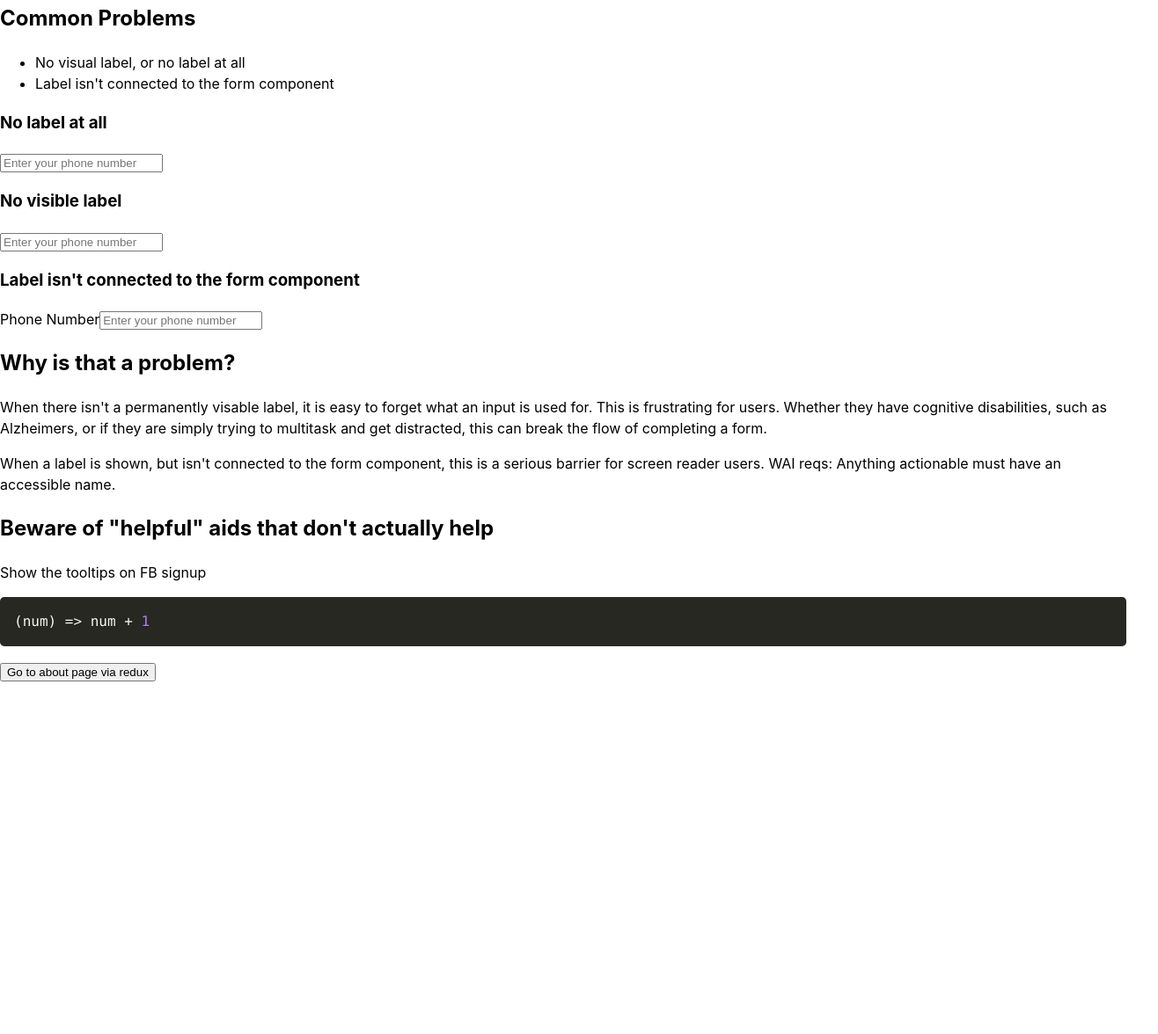
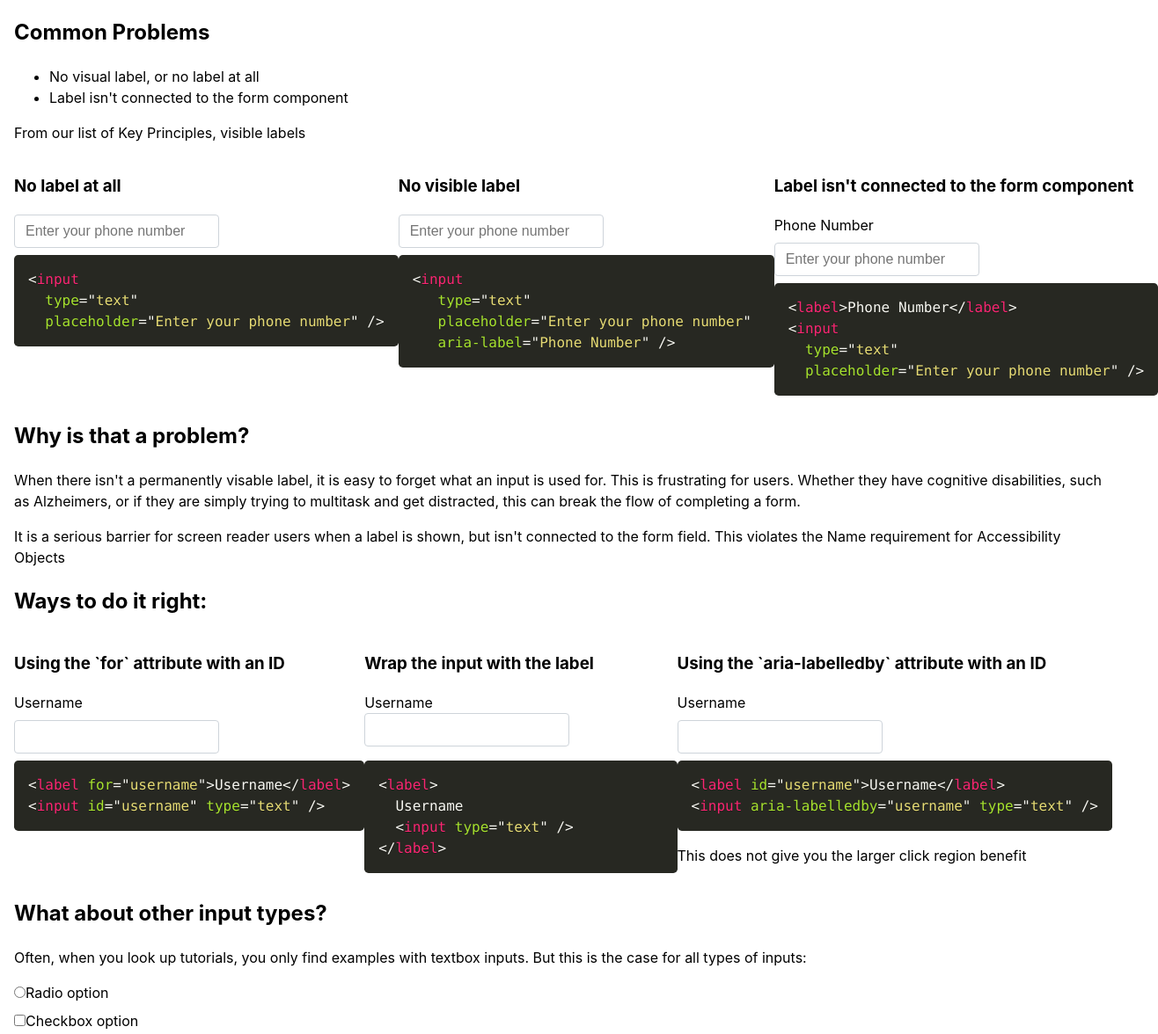
Before and after one commit to cryberg/a11y-forms, a React app: page /labels in a window 1280 px wide. Shown: the part 112-1288 px from the top of the page at 88% size, 1316 px wide, since content can reach past the window. Before the commit the page ends 903 px from the top, so only its background shows below. Built offline with nearby package versions, Linux system fonts and the light colour scheme.

Commit message:
Update 2

```diff
--- a/package.json
+++ b/package.json
@@ -16,6 +16,7 @@
   },
   "dependencies": {
     "connected-react-router": "4.5.0",
+    "node-sass": "^4.13.0",
     "react": "16.12.0",
     "react-dom": "16.12.0",
     "react-redux": "5.1.2",
--- a/src/containers/app/index.js
+++ b/src/containers/app/index.js
@@ -3,13 +3,16 @@ import { Route, Link } from 'react-router-dom'
 import Home from '../home'
 import About from '../about'
 import LabelsPage from '../labels'
+import FormErrorsPage from '../errorStates.js'
 
 const App = () => (
-  <div>
+  <div className="app">
     <header>
       <Link to="/">Home</Link>
       <Link to="/about-us">About</Link>
       <Link to="/labels">Labels</Link>
+      <Link to="/form-errors">Form Errors</Link>
+
 
     </header>
 
@@ -17,6 +20,7 @@ const App = () => (
       <Route exact path="/" component={Home} />
       <Route exact path="/about-us" component={About} />
       <Route exact path="/labels" component={LabelsPage} />
+      <Route exact path="/form-errors" component={FormErrorsPage} />
 
     </main>
   </div>
--- /dev/null
+++ b/src/containers/errorStates.js/index.js
@@ -0,0 +1,82 @@
+import React from 'react'
+import { push } from 'connected-react-router'
+import { bindActionCreators } from 'redux'
+import { connect } from 'react-redux'
+
+import { Prism as SyntaxHighlighter } from 'react-syntax-highlighter';
+import { okaidia } from 'react-syntax-highlighter/dist/esm/styles/prism';
+
+const syntaxHighlighterStyle = okaidia
+
+const errorProblem1 =
+`<label>
+  Username
+  <input type="text" />
+</label>
+<p class='err-msg'>This error message is not be connected to the input above</p>`
+
+const errorSolution1 =
+`<label>
+  Username
+  <input
+    type="text"
+    aria-describedby="errMessage" />
+</label>
+<p id="errMessage" class='err-msg'>This error message is semantically connected by using aria-describedby</p>`
+
+const FormErrorsPage = props => (
+  <div>
+    <h1>Error states for forms</h1>
+
+    <h2>Common Problems</h2>
+    <ul>
+      <li>Error messages are not semantically connected to a form field</li>
+      <li>Colors are used to convey meaning about validation</li>
+    </ul>
+
+    <h2>How to connect addition information to a form field</h2>
+    <label>
+      Username
+      <input type="text" />
+    </label>
+    <p class='err-msg'>This error message is not be connected to the input above</p>
+
+    <SyntaxHighlighter language="html" style={syntaxHighlighterStyle}>
+      {errorProblem1}
+    </SyntaxHighlighter>
+
+    <label>
+      Username
+      <input type="text" aria-describedby="errMessage" />
+    </label>
+    <p id="errMessage" class='err-msg'>This error message is semantically connected by using aria-describedby</p>
+
+    <SyntaxHighlighter language="html" style={syntaxHighlighterStyle}>
+      {errorSolution1}
+    </SyntaxHighlighter>
+
+    <h3>A note:</h3>
+    <ul>
+      <li>Multiple messages can be connected to the same input field</li>
+    </ul>
+
+    <hr />
+
+    <h2>What's the problem with using colors?</h2>
+
+    <p>Show green and red outlines here, then use icons instead</p>
+
+  </div>
+)
+
+const mapDispatchToProps = dispatch =>
+  bindActionCreators(
+    {
+      changePage: () => push('/about-us')
+    },
+    dispatch
+  )
+
+export default connect(
+  mapDispatchToProps
+)(FormErrorsPage)
--- a/src/containers/home/index.js
+++ b/src/containers/home/index.js
@@ -11,8 +11,31 @@ import { connect } from 'react-redux'
 
 const Home = props => (
   <div>
-    <h1>Home</h1>
+    <h1>What makes something accessible on the web?</h1>
 
+    <p>
+      There's a lot you can say about this, but let's boil it down to some Key Prinicples
+    </p>
+
+    <p>For a form (or any part of a website) to be accessible, it must be:</p>
+    <ul>
+      <li>Perceivable</li>
+      <li>Operable</li>
+      <li>Understandable</li>
+    </ul>
+    <small>https://www.w3.org/WAI/WCAG21/quickref/</small>
+
+    <p>Those prinicples must be met in order to be accessible for all types of users.</p>
+    <p>
+      In addition, browsers build an Accessible Tree that mirrors the DOM for assitive technologies, such as screen readers, to allow others to browse the web.
+      The Accessibility Tree is made up of "accessible objects". For these objects to be useful for assistive technologies, they must provide information about their:
+    </p>
+    <ul>
+      <li>Role and Name</li>
+      <li>States</li>
+      <li>Properties</li>
+    </ul>
+    <small>https://www.w3.org/TR/accname-1.1/</small>
 
     <p>
       <button onClick={() => props.changePage()}>
--- a/src/containers/labels/index.js
+++ b/src/containers/labels/index.js
@@ -6,38 +6,76 @@ import { connect } from 'react-redux'
 import { Prism as SyntaxHighlighter } from 'react-syntax-highlighter';
 import { okaidia } from 'react-syntax-highlighter/dist/esm/styles/prism';
 
-const codeString = '(num) => num + 1'
+import './labels.scss'
+
+const syntaxHighlighterStyle = okaidia
+const problemsExample1 =
+`<input
+  type="text"
+  placeholder="Enter your phone number" />`
+
+const problemsExample2 =
+`<input
+   type="text"
+   placeholder="Enter your phone number"
+   aria-label="Phone Number" />`
+
+const problemsExample3 =
+`<label>Phone Number</label>
+<input
+  type="text"
+  placeholder="Enter your phone number" />`
+
+const solutionExample1 =
+`<label for="username">Username</label>
+<input id="username" type="text" />`
+
+const solutionExample2 =
+`<label>
+  Username
+  <input type="text" />
+</label>`
+
+const solutionExample3 =
+`<label id="username">Username</label>
+<input aria-labelledby="username" type="text" />`
 
 const LabelsPage = props => (
-  <div>
+  <div className="labels-page">
     <h1>Labels</h1>
 
     <h2>Common Problems</h2>
-
     <ul>
       <li>No visual label, or no label at all</li>
       <li>Label isn't connected to the form component</li>
     </ul>
 
+    <p>From our list of Key Principles, visible labels</p>
+
+    <div className="flex">
+      <div className="flex-card">
         <h3>No label at all</h3>
         <input type="text" placeholder="Enter your phone number" />
-    {/* <SyntaxHighlighter language="javascript" style={okaidia}>
-      '<input type="text" placeholder="Enter your phone number"/>'
-    </SyntaxHighlighter> */}
-
-
+        <SyntaxHighlighter language="html" style={syntaxHighlighterStyle}>
+          {problemsExample1}
+        </SyntaxHighlighter>
+      </div>
+      <div className="flex-card">
         <h3>No visible label</h3>
         <input type="text" placeholder="Enter your phone number" aria-label="Phone Number" />
-    {/* <SyntaxHighlighter language="javascript" style={okaidia}>
-      '<input type="text" placeholder="Enter your phone number"/>'
-    </SyntaxHighlighter> */}
-
+        <SyntaxHighlighter language="html" style={syntaxHighlighterStyle}>
+          {problemsExample2}
+        </SyntaxHighlighter>
+      </div>
+      <div className="flex-card">
         <h3>Label isn't connected to the form component</h3>
         <label>Phone Number</label>
         <input type="text" placeholder="Enter your phone number" />
-    {/* <SyntaxHighlighter language="javascript" style={okaidia}>
-      '<input type="text" placeholder="Enter your phone number"/>'
-    </SyntaxHighlighter> */}
+        <SyntaxHighlighter language="html" style={syntaxHighlighterStyle} wrapLines={true}>
+          {problemsExample3}
+        </SyntaxHighlighter>
+      </div>
+    </div>
 
     <h2>Why is that a problem?</h2>
     <p>
@@ -47,24 +85,70 @@ const LabelsPage = props => (
     </p>
 
     <p>
-      When a label is shown, but isn't connected to the form component, this is a serious barrier for screen reader users.
-      WAI reqs: Anything actionable must have an accessible name.
+      It is a serious barrier for screen reader users when a label is shown, but isn't connected to the form field.
+      This violates the Name requirement for Accessibility Objects
     </p>
 
+    <h2>Ways to do it right:</h2>
+
+    <div className="flex">
+      <div className="flex-card">
+
+        <h3>Using the `for` attribute with an ID</h3>
+        <label for="username">Username</label> <input id="username" type="text" />
+        <SyntaxHighlighter language="html" style={syntaxHighlighterStyle} wrapLines={true}>
+          {solutionExample1}
+        </SyntaxHighlighter>
+      </div>
+      <div className="flex-card">
+
+        <h3>Wrap the input with the label</h3>
+        <label>
+          Username
+          <input type="text" />
+        </label>
+        <SyntaxHighlighter language="html" style={syntaxHighlighterStyle} wrapLines={true}>
+          {solutionExample2}
+        </SyntaxHighlighter>
+      </div>
+      <div className="flex-card">
+
+        <h3>Using the `aria-labelledby` attribute with an ID</h3>
+        <label id="username">Username</label>
+        <input aria-labelledby="username" type="text" />
+        <SyntaxHighlighter language="html" style={syntaxHighlighterStyle} wrapLines={true}>
+          {solutionExample3}
+        </SyntaxHighlighter>
+        <p>This does not give you the larger click region benefit</p>
+      </div>
+    </div>
+
+    <h2>What about other input types?</h2>
+    <p>Often, when you look up tutorials, you only find examples with textbox inputs. But this is the case for all types of inputs:</p>
+
+    <label>
+      <input type="radio" />
+       Radio option
+    </label>
+    <br />
+    <label>
+      <input type="checkbox" />
+       Checkbox option
+    </label>
 
     <h2>Beware of "helpful" aids that don't actually help</h2>
     <p>Show the tooltips on FB signup</p>
 
-    <SyntaxHighlighter language="javascript" style={okaidia}>
-      {codeString}
-    </SyntaxHighlighter>
+    {/* // <SyntaxHighlighter language="html" style={okaidia}>
+    //   {codeString}
+    // </SyntaxHighlighter> */}
 
     <p>
       <button onClick={() => props.changePage()}>
         Go to about page via redux
       </button>
     </p>
-  </div>
+  </div >
 )
 
 // const mapStateToProps = ({ counter }) => ({
--- /dev/null
+++ b/src/containers/labels/labels.scss
@@ -0,0 +1,35 @@
+.app {
+  padding: 1rem;
+}
+
+.labels-page {
+}
+
+.flex {
+  display: flex;
+
+  .flex-card {
+    flex: 30%;
+  }
+}
+
+label {
+  display: inline-block;
+  margin-bottom: .5rem;
+}
+
+input[type='text'] {
+  padding: .375rem .75rem;
+  font-size: 1rem;
+  line-height: 1.5;
+  background-color: #fff;
+  background-clip: padding-box;
+  border: 1px solid #ced4da;
+  border-radius: .25rem;
+  display: block;
+}
+
+.err-msg {
+  background-color: #f8d7da;
+  padding: 10px
+}
--- a/src/index.css
+++ b/src/index.css
@@ -1,5 +1,6 @@
 html {
   font-size: 100%;
+  width: 100%vw;
 }
 
 body {
```
Also changed, not shown: src/containers/labels/takeaway.js (added, +40 -0 lines), 2 other files. Lines whose indentation alone changed are shown as unchanged.
